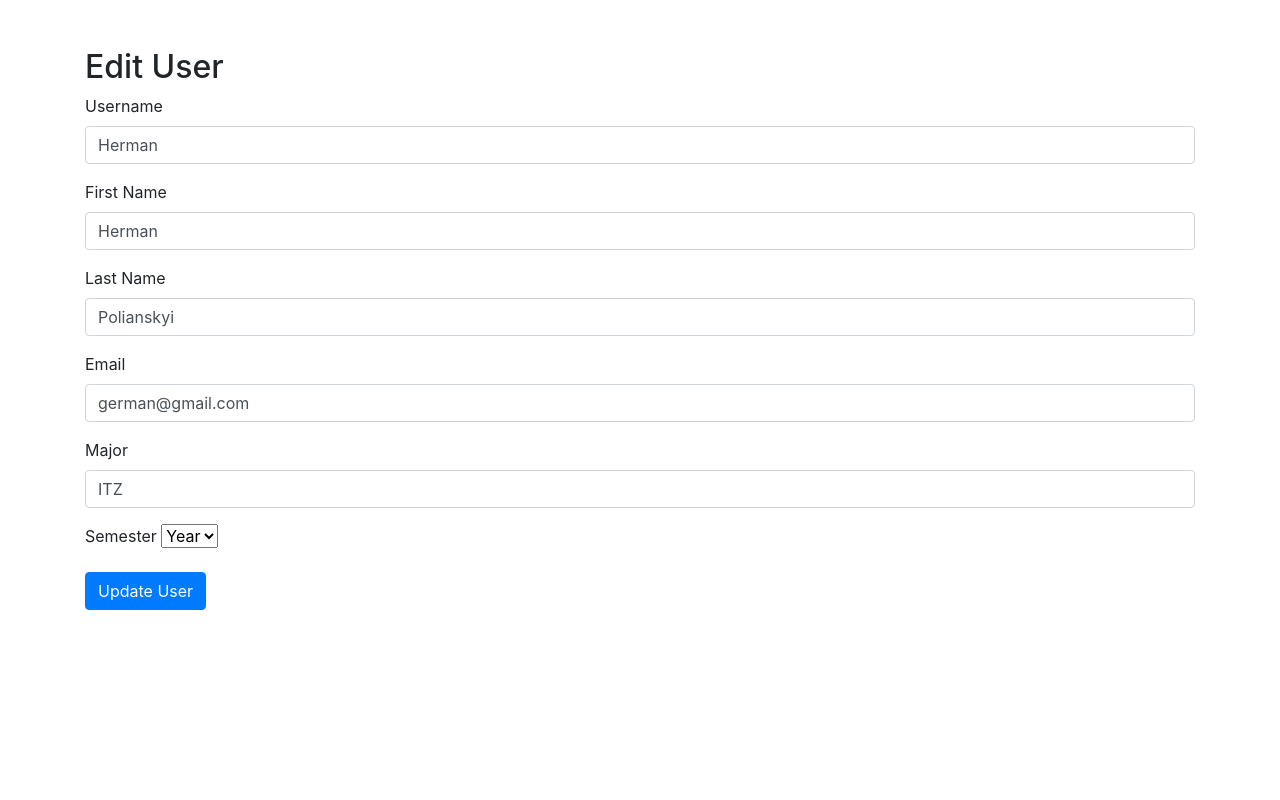
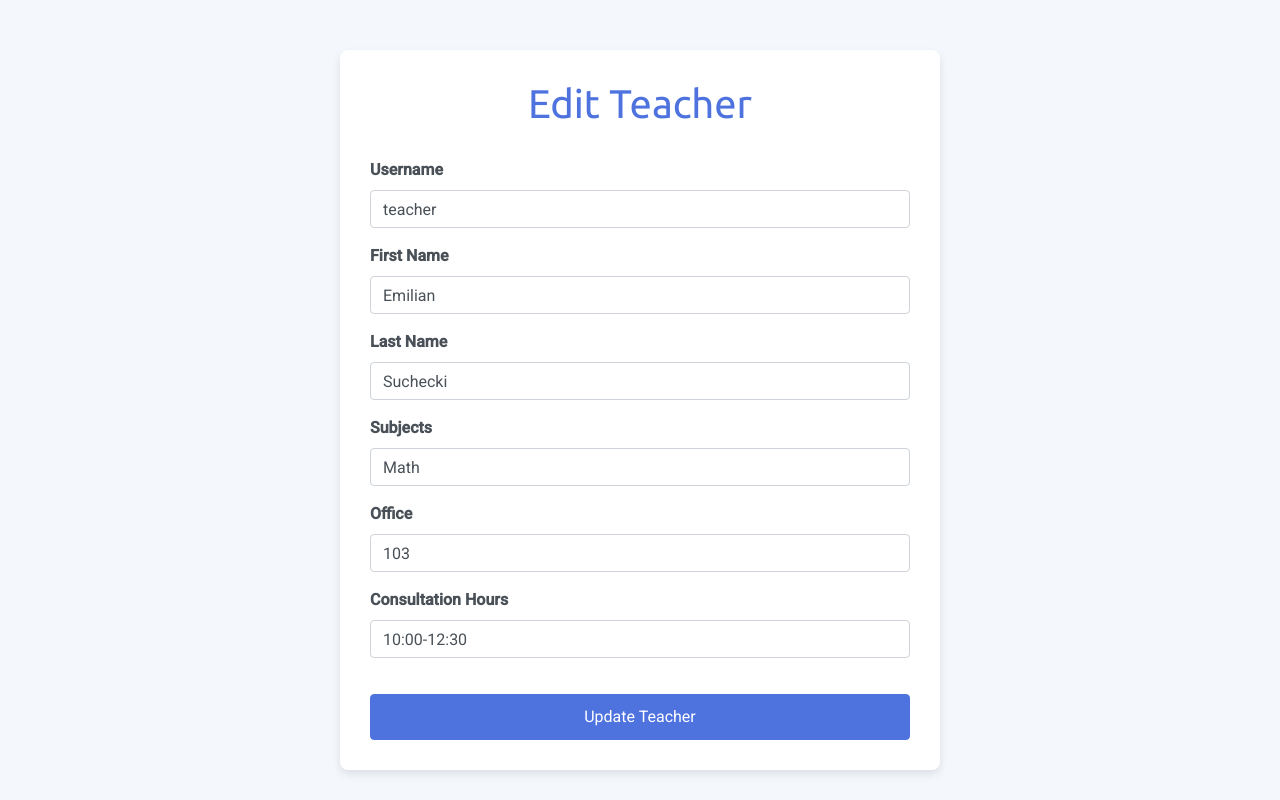
Before and after one commit to Herman-GIT-1/origin, a Flask app: template templates/edit_user.html in a window 1280 px wide. Run offline with Flask 3, Linux system fonts and the light colour scheme; the template is opened without the code that fills it: values that come from a table or form of the project are taken from there, others are empty; data comes from the database, SQL or seed files in the repository.

Commit message:
Update edit_user.html

```diff
--- a/templates/edit_user.html
+++ b/templates/edit_user.html
@@ -1,48 +1,97 @@
 <!DOCTYPE html>
 <html lang="en">
+
 <head>
     <meta charset="UTF-8">
     <meta name="viewport" content="width=device-width, initial-scale=1.0">
-    <title>Admin Page</title>
-    <link rel="stylesheet" href="https://cdn.jsdelivr.net/npm/bootstrap@4.3.1/dist/css/bootstrap.min.css" integrity="sha384-ggOyR0iXCbMQv3Xipma34MD+dH/1fQ784/j6cY/iJTQUOhcWr7x9JvoRxT2MZw1T" crossorigin="anonymous">
+    <title>Edit Teacher</title>
+    <link href="https://fonts.googleapis.com/css2?family=Roboto:wght@400;500&family=Ubuntu:wght@400;700&display=swap" rel="stylesheet">
+    <link rel="stylesheet" href="https://cdn.jsdelivr.net/npm/bootstrap@4.3.1/dist/css/bootstrap.min.css">
+    <style>
+        body {
+            font-family: 'Roboto', sans-serif;
+            background-color: #f4f7fc;
+        }
+
+        .container {
+            max-width: 600px;
+            background-color: #ffffff;
+            padding: 30px;
+            border-radius: 8px;
+            box-shadow: 0 4px 8px rgba(0, 0, 0, 0.1);
+            margin-top: 50px;
+        }
+
+        h1 {
+            font-family: 'Ubuntu', sans-serif;
+            color: #4e73df;
+            text-align: center;
+            margin-bottom: 30px;
+        }
+
+        .form-group label {
+            font-weight: bold;
+            color: #495057;
+        }
+
+        .form-control:focus {
+            border-color: #4e73df;
+            box-shadow: 0 0 5px rgba(78, 115, 223, 0.5);
+        }
+
+        .btn-primary {
+            background-color: #4e73df;
+            border-color: #4e73df;
+            padding: 10px 20px;
+            border-radius: 4px;
+            width: 100%;
+            margin-top: 20px;
+        }
+
+        .btn-primary:hover {
+            background-color: #3e5bbf;
+        }
+
+        .alert {
+            text-align: center;
+            color: #e74a3b;
+            font-weight: bold;
+        }
+    </style>
 </head>
+
 <body>
-<div class="container mt-5">
-    <h2>Edit User</h2>
-    <form method="POST" action="{{ url_for('edit_user', user_id=user.id) }}">
+    <div class="container">
+        <h1>Edit Teacher</h1>
+
+        <form method="POST" action="{{ url_for('edit_teacher', teacher_id=teacher.id) }}">
             <div class="form-group">
                 <label for="username">Username</label>
-            <input type="text" class="form-control" id="username" name="username" value="{{ user.username }}" required>
+                <input type="text" name="username" class="form-control" value="{{ teacher.username }}" required>
             </div>
             <div class="form-group">
                 <label for="first_name">First Name</label>
-            <input type="text" class="form-control" id="first_name" name="first_name" value="{{ user.first_name }}" required>
+                <input type="text" name="first_name" class="form-control" value="{{ teacher.first_name }}">
             </div>
             <div class="form-group">
                 <label for="last_name">Last Name</label>
-            <input type="text" class="form-control" id="last_name" name="last_name" value="{{ user.last_name }}" required>
+                <input type="text" name="last_name" class="form-control" value="{{ teacher.last_name }}">
             </div>
             <div class="form-group">
-            <label for="email">Email</label>
-            <input type="email" class="form-control" id="email" name="email" value="{{ user.email }}">
+                <label for="subjects">Subjects</label>
+                <input type="text" name="subjects" class="form-control" value="{{ teacher.subjects }}" required>
             </div>
             <div class="form-group">
-            <label for="major">Major</label>
-            <input type="text" class="form-control" id="major" name="major" value="{{ user.major }}">
+                <label for="office">Office</label>
+                <input type="text" name="office" class="form-control" value="{{ teacher.office }}">
             </div>
             <div class="form-group">
-            <label for="semester">Semester</label>
-            <select type="number" class="form-select" id="semester" name="semester" value="{{ user.semester }}">
-                <option selected disabled value="">Year</option>
-                <option>1</option>
-                <option>2</option>
-                <option>3</option>
-                <option>4</option>
-                <option>5</option>
-            </select>
+                <label for="consultation_hours">Consultation Hours</label>
+                <input type="text" name="consultation_hours" class="form-control" value="{{ teacher.consultation_hours }}">
             </div>
-        <button type="submit" class="btn btn-primary">Update User</button>
+            <button type="submit" class="btn btn-primary">Update Teacher</button>
         </form>
     </div>
 </body>
+
 </html>
```
Lines whose indentation alone changed are shown as unchanged.
